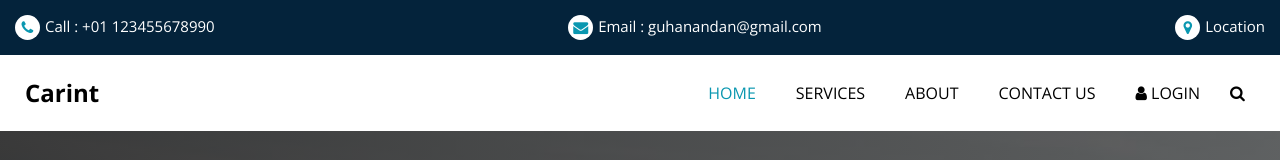
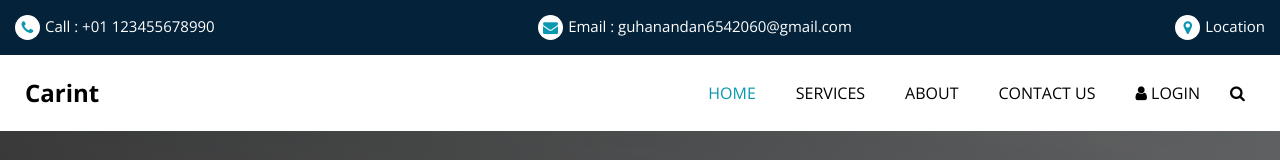
Before and after one commit to Guhanandan/terraform-jenkins-poc, a plain HTML site: page index.html in a window 1280 px wide. Shown: the top 160 px of the page. Drawn offline with nearby package versions, Linux system fonts and the light colour scheme; some packages are replaced by stand-ins of ours.

Commit message:
changed the mail id

```diff
--- a/index.html
+++ b/index.html
@@ -52,7 +52,7 @@
             <a href="">
               <i class="fa fa-envelope" aria-hidden="true"></i>
               <span>
-                Email : guhanandan@gmail.com
+                Email : guhanandan6542060@gmail.com
               </span>
             </a>
             <a href="">
```
